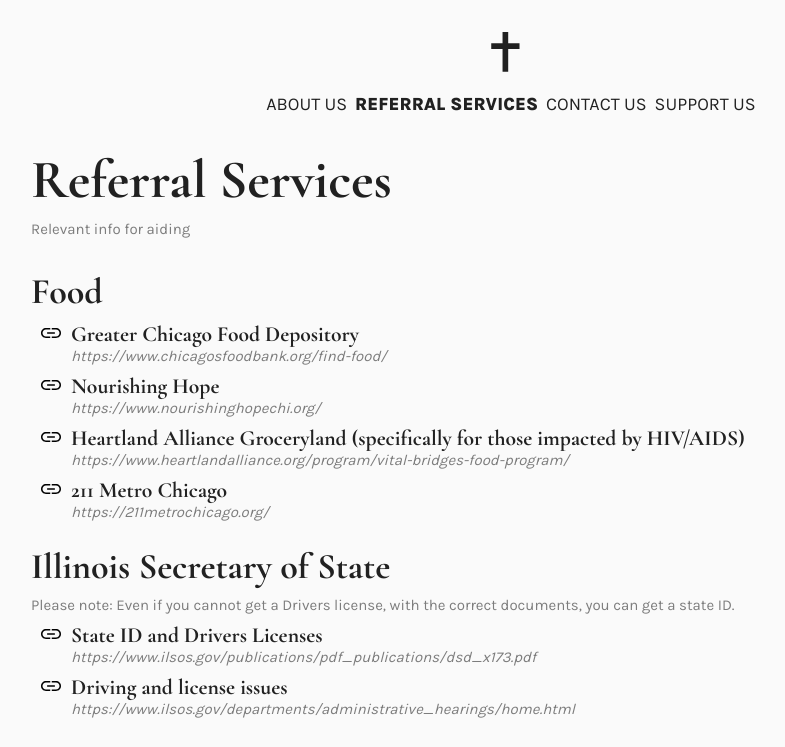
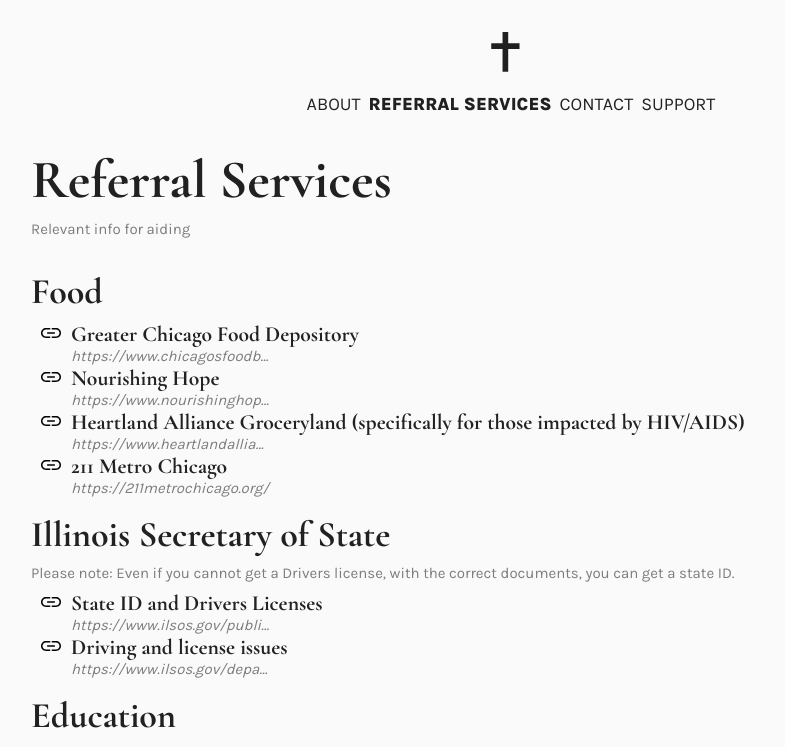
Before and after one commit to hnrq/otw-ministries, a SvelteKit app: page /referral in a window 1280 px wide. Shown: the top 747 px of the page, without its empty margins (129-914 px from the left). Built offline with nearby package versions, Linux system fonts and the light colour scheme.

Commit message:
chore: styling adjustments

```diff
--- a/src/components/Button.svelte
+++ b/src/components/Button.svelte
@@ -17,7 +17,6 @@
 		background-color: var(--text-high);
 		color: white;
 		padding: utils.spacing(1) utils.spacing(2);
-		border-radius: 4px;
 
 		&:hover {
 			cursor: pointer;
--- a/src/components/Referral.svelte
+++ b/src/components/Referral.svelte
@@ -37,7 +37,7 @@
 	.referral {
 		text-decoration: none;
 		display: grid;
-		grid-template: 1fr auto 1fr / auto 1fr;
+		grid-template: 1fr auto 1rem / auto 1fr;
 		column-gap: utils.spacing(1);
 
 		&__icon {
@@ -58,6 +58,10 @@
 		&__url {
 			color: var(--text-medium);
 			font-style: italic;
+			max-width: 200px;
+			overflow: hidden;
+			white-space: nowrap;
+			text-overflow: ellipsis;
 			grid-area: 3 / 2 / 4 / 3;
 		}
 	}
--- a/src/layouts/Header.svelte
+++ b/src/layouts/Header.svelte
@@ -6,10 +6,10 @@
 <nav class="header">
 	<Link href="/"><Logo width={40} height={40} /></Link>
 	<div class="header__links">
-		<Link href="/about">About Us</Link>
+		<Link href="/about">About</Link>
 		<Link href="/referral">Referral Services</Link>
-		<Link href="/contact">Contact Us</Link>
-		<Link href="/support">Support Us</Link>
+		<Link href="/contact">Contact</Link>
+		<Link href="/support">Support</Link>
 	</div>
 </nav>
 
```
